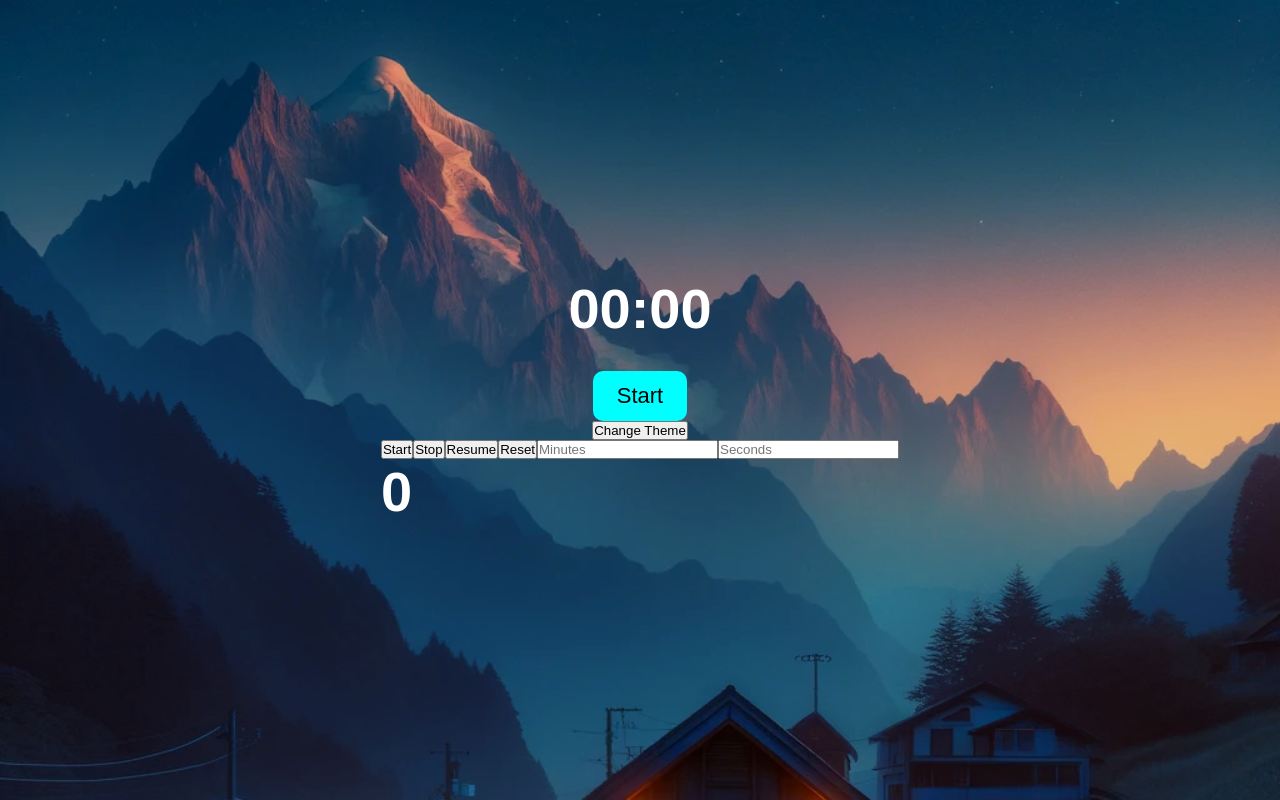
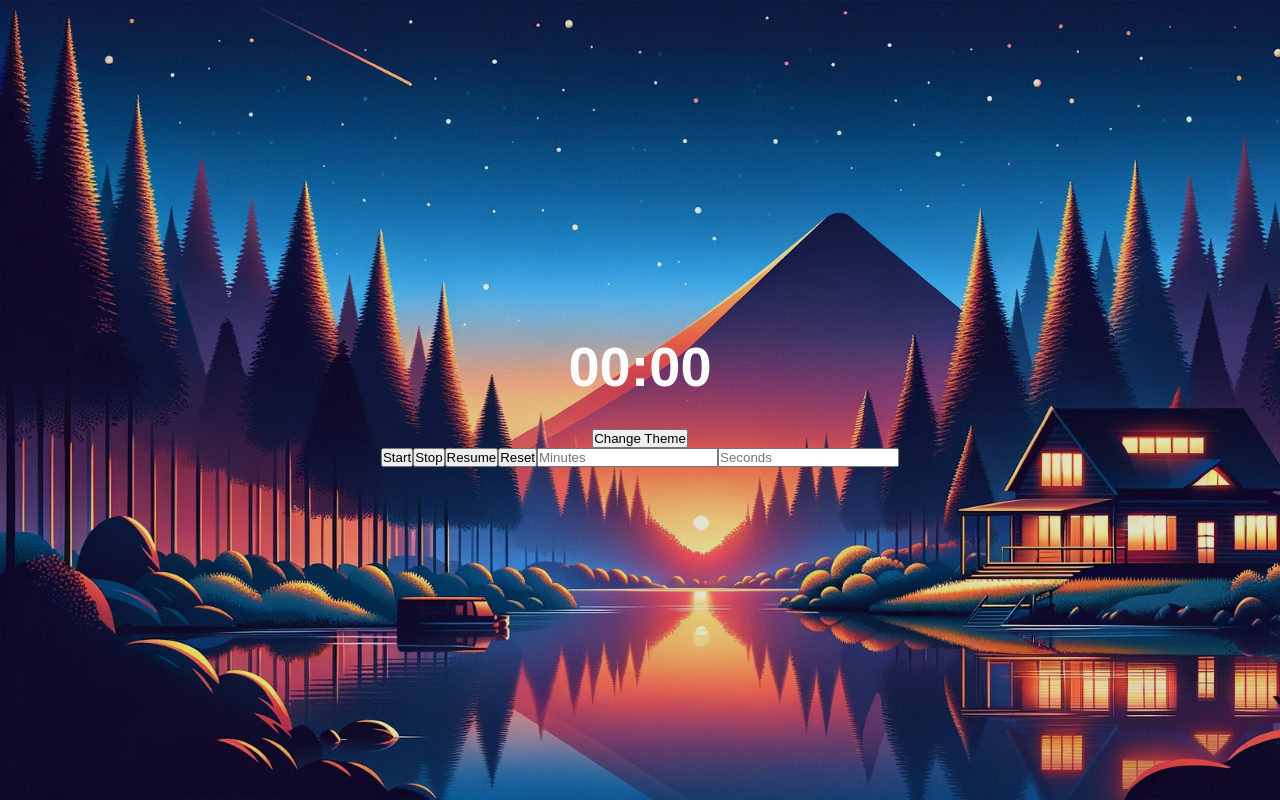
Before and after one commit to oraffsarah/pomodoro-groupstudyapp, a React (Create React App) app: page / in a window 1280 px wide. Built offline with nearby package versions, Linux system fonts and the light colour scheme.

Commit message:
Timer now is in its own component. Images still do not fit the screen.

```diff
--- a/src/App.js
+++ b/src/App.js
@@ -1,100 +1,18 @@
 
 import './App.css';
 import React, {useEffect, useState} from 'react';
-import image1 from "./image/pic2.jpg"
-import image2 from "./image/picWide.jpg"
-import image3 from "./image/pic3.jpg"
-import image4 from "./image/pic4.jpg"
 
-
-const backGrounds = [image1,image2,image3,image4];
-
-
-
-function App() {
-  const [currentBackground,setCurrentBackground] = useState(0);
-  const [time,setTime] = useState(0);
-  const [timerOn,setTimeOn] = useState(false);
-  const [minutes,setMinutes] = useState(0);
-  const [seconds,setSeconds] = useState(0);
-
-
-  function changeBackground(){
-
-    //using this function to cycle through the differant backgrounds
-    const nextBackgroundIndex = (currentBackground + 1) % backGrounds.length;
-    setCurrentBackground(nextBackgroundIndex);
-
-      }
-
-      function handleMinuteChange(e){
-        setMinutes(parseInt(e.target.value,10)||0);
-
-      }
-
-      function handleSecondsChange(e){
-        setSeconds(parseInt(e.target.value,10)||0);
-
-      }
+import Timer from './components/Timer';
 
 
 
 
 
-      useEffect(function updateTimer() {
-
-        const millisecs = (minutes * 60000) + (seconds * 1000);
-        setTime(millisecs);
-      }, [minutes,seconds])
-
-
-
-
-
-  useEffect(() =>{
-
-    // timer
-    let interval = null;
-
-    if(timerOn){
-        interval = setInterval(() => {
-          setTime(prevTime => prevTime - 10)
-        },10)
-    }
-    else{
-        clearInterval(interval)
-    }
-
-    return () => clearInterval(interval)
-  },[timerOn])
+function App() {
 
 
   return (
-    <section className="hero" style={{backgroundImage: `url(${backGrounds[currentBackground]})`}}>
-      <div className="content">
-        <h1>
-        <span>{("0" + Math.floor((time /60000 ) % 60)).slice(-2)}:</span>
-        <span>{("0" + Math.floor((time /1000 ) % 60)).slice(-2)}</span>
-
-        </h1>
-        <p></p>
-        <a href="#start">Start</a>
-
-        <button onClick={changeBackground}>Change Theme</button>
-
-
-
-        <div>
-          <button onClick={() => setTimeOn(true)}>Start</button>
-          <button onClick={() => setTimeOn(false)}>Stop</button>
-          <button onClick={() => setTimeOn(true)}>Resume</button>
-          <button onClick={() => setTime(0)}>Reset</button>
-          <input type="number" onChange={handleMinuteChange} placeholder='Minutes' ></input>
-          <input type="number" onChange={handleSecondsChange} placeholder='Seconds'  ></input>
-          <h1>{time}</h1>
-        </div>
-      </div>
-    </section>
+ <Timer></Timer>
   );
 
 }
--- /dev/null
+++ b/src/components/Timer.js
@@ -0,0 +1,104 @@
+// import './App.css';
+import React, {useEffect, useState} from 'react';
+import image1 from "../image/picWide.jpg"
+import image2 from "../image/pic3.jpg"
+import image3 from "../image/pic2wide.jpg"
+import image4 from "../image/pic4.jpg"
+
+
+const backGrounds = [image1,image2,image3,image4];
+
+
+
+function Timer() {
+  const [currentBackground,setCurrentBackground] = useState(0);
+  const [time,setTime] = useState(0);
+  const [timerOn,setTimeOn] = useState(false);
+  const [minutes,setMinutes] = useState(0);
+  const [seconds,setSeconds] = useState(0);
+
+
+
+
+  function changeBackground(){
+
+    //using this function to cycle through the differant backgrounds
+    const nextBackgroundIndex = (currentBackground + 1) % backGrounds.length;
+    setCurrentBackground(nextBackgroundIndex);
+
+      }
+
+      function handleMinuteChange(e){
+        setMinutes(parseInt(e.target.value,10)||0);
+
+      }
+
+      function handleSecondsChange(e){
+        setSeconds(parseInt(e.target.value,10)||0);
+
+      }
+
+
+
+
+
+      useEffect(function updateTimer() {
+
+        const millisecs = (minutes * 60000) + (seconds * 1000);
+        setTime(millisecs);
+      }, [minutes,seconds])
+
+
+
+
+
+  useEffect(() =>{
+
+    // timer
+    let interval = null;
+
+    if(timerOn){
+        interval = setInterval(() => {
+          setTime(prevTime => prevTime - 10)
+        },10)
+    }
+    else{
+        clearInterval(interval)
+    }
+
+    return () => clearInterval(interval)
+  },[timerOn])
+
+
+  return (
+    <section className="hero" style={{backgroundImage: `url(${backGrounds[currentBackground]})`}}>
+      <div className="content">
+        <h1>
+        <span>{("0" + Math.floor((time /60000 ) % 60)).slice(-2)}:</span>
+        <span>{("0" + Math.floor((time /1000 ) % 60)).slice(-2)}</span>
+
+        </h1>
+        <p></p>
+        {/* <a href="#start">Start</a> */}
+
+        <button onClick={changeBackground}>Change Theme</button>
+
+
+
+        <div>
+          <button class="start" onClick={() => setTimeOn(true)}>Start</button>
+          <button onClick={() => setTimeOn(false)}>Stop</button>
+          <button onClick={() => setTimeOn(true)}>Resume</button>
+          <button onClick={() => setTime(0)}>Reset</button>
+          <input type="number" onChange={handleMinuteChange} placeholder='Minutes' ></input>
+          <input type="number" onChange={handleSecondsChange} placeholder='Seconds'  ></input>
+
+
+        </div>
+      </div>
+    </section>
+  );
+
+}
+
+export default Timer;
```
